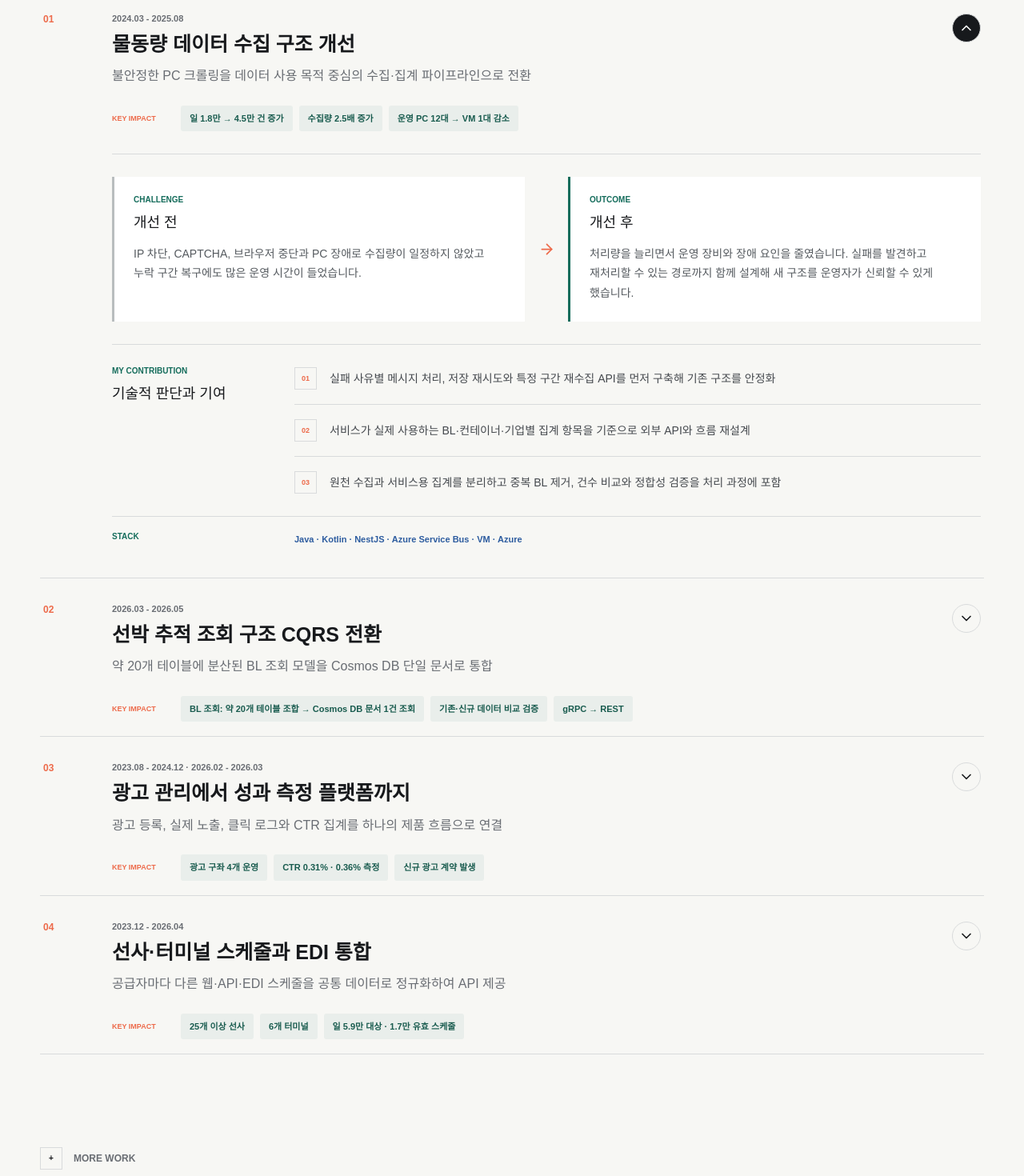
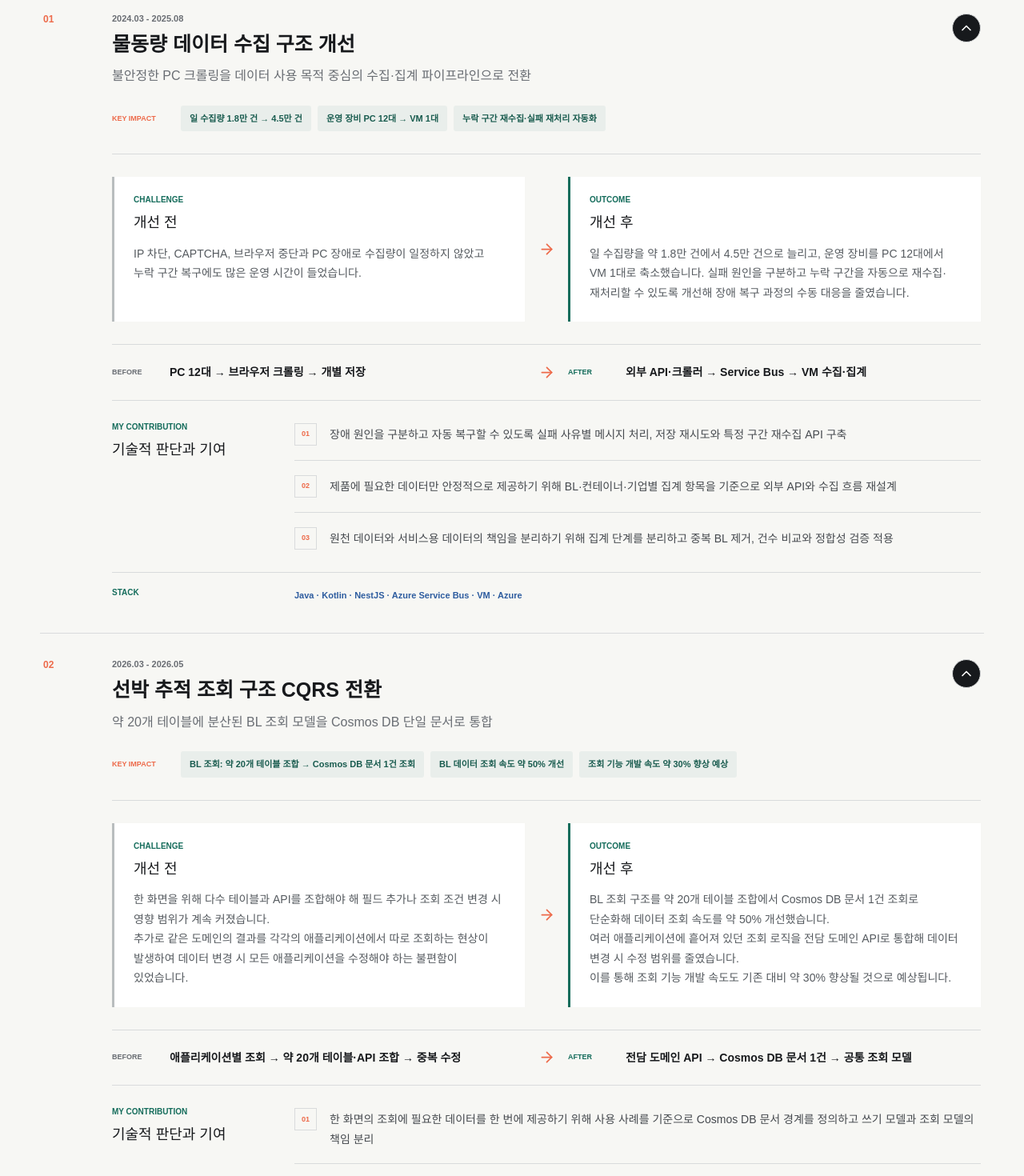
Before and after one commit to doveloper17/Portfolio, a Next.js app: page / in a window 1280 px wide. Shown: the part 3900-5370 px from the top of the page at 80% size. Built offline with nearby package versions, Linux system fonts and the light colour scheme.

Commit message:
feat: strengthen portfolio case studies

```diff
--- a/app/PortfolioClient.tsx
+++ b/app/PortfolioClient.tsx
@@ -23,7 +23,7 @@ const skillIcons = { code: Code2, server: ServerCog, database: Database, network
 const moreWorkIcons = { layers: Layers3, server: ServerCog, network: Network };
 
 function CaseStudy({ item }: { item: CaseStudyType }) {
-  const [open, setOpen] = useState(item.number === "01");
+  const [open, setOpen] = useState(true);
   return (
     <article className={`case-study ${open ? "is-open" : ""}`}>
       <button className="case-heading" onClick={() => setOpen(!open)} aria-expanded={open}>
@@ -55,6 +55,19 @@ function CaseStudy({ item }: { item: CaseStudyType }) {
               <p>{item.result}</p>
             </div>
           </div>
+          {item.architecture && (
+            <div className="case-architecture" aria-label={`${item.title} 구조 변화`}>
+              <div>
+                <span>Before</span>
+                <p>{item.architecture.before.join(" → ")}</p>
+              </div>
+              <ArrowRight className="case-architecture-arrow" size={21} aria-hidden="true" />
+              <div className="after">
+                <span>After</span>
+                <p>{item.architecture.after.join(" → ")}</p>
+              </div>
+            </div>
+          )}
           <div className="case-decisions">
             <div>
               <p className="detail-label">My contribution</p>
--- a/app/globals.css
+++ b/app/globals.css
@@ -40,13 +40,14 @@ main { overflow:hidden; }
 .cases{border-top:2px solid var(--ink)}.case-study{border-bottom:1px solid var(--line);padding:0}.case-heading{width:100%;display:grid;grid-template-columns:70px 1fr 45px;gap:16px;text-align:left;border:0;background:transparent;padding:32px 4px 24px;cursor:pointer}.case-number{font:700 12px Arial;color:var(--warm)}.case-intro{display:flex;flex-direction:column;gap:8px}.case-period{font:600 11px Arial;color:var(--muted)}.case-intro strong{font-size:25px}.case-intro>span:last-child{color:var(--muted);line-height:1.6}.case-toggle{justify-self:end;width:36px;height:36px;display:grid;place-items:center;border:1px solid var(--line);border-radius:50%;transition:transform .2s,background .2s,color .2s}.is-open .case-toggle{transform:rotate(180deg);background:var(--ink);color:white}
 .case-metrics{display:grid;grid-template-columns:72px minmax(0,1fr);gap:14px;align-items:center;margin:0 0 18px 90px}.case-metrics-title{color:var(--warm);font:750 9px/1 Arial,sans-serif;text-transform:uppercase}.case-metric-list{display:flex;gap:8px;flex-wrap:wrap}.case-metric-list span{padding:8px 11px;background:#e9eeeb;color:#185b4e;font-size:11px;font-weight:750;border-radius:3px}.case-detail{margin:28px 4px 38px 90px;border-top:1px solid var(--line)}.case-detail p{margin:0;color:#555a5f;line-height:1.75;font-size:14px;word-break:keep-all}.detail-label{color:var(--accent)!important;font:750 10px/1 Arial,sans-serif!important;text-transform:uppercase;margin-bottom:11px!important}.case-detail h4{margin:0 0 14px;font-size:18px;line-height:1.35}.case-flow{display:grid;grid-template-columns:minmax(0,1fr) 54px minmax(0,1fr);align-items:stretch;padding:28px 0}.case-flow-block{padding:24px;background:white;border-left:3px solid #b9bdbe}.case-flow-block p{white-space:pre-line}.case-flow-block.after{border-left-color:var(--accent)}.case-flow-arrow{display:grid;place-items:center;color:var(--warm)}
 .case-study:not(.is-open) .case-detail{display:none}
+.case-architecture{display:grid;grid-template-columns:minmax(0,1fr) 54px minmax(0,1fr);align-items:center;padding:22px 0;border-top:1px solid var(--line)}.case-architecture>div{display:grid;grid-template-columns:58px minmax(0,1fr);gap:14px;align-items:center}.case-architecture span{color:var(--muted);font:750 9px/1 Arial,sans-serif;text-transform:uppercase}.case-architecture p{color:var(--ink);font-weight:650}.case-architecture .after span{color:var(--accent)}.case-architecture-arrow{justify-self:center;color:var(--warm)}
 .case-decisions{display:grid;grid-template-columns:190px minmax(0,1fr);gap:38px;padding:28px 0;border-top:1px solid var(--line)}.case-decisions ol{list-style:none;margin:0;padding:0;display:grid;gap:0}.case-decisions li{display:grid;grid-template-columns:32px minmax(0,1fr);gap:12px;padding:0 0 18px;margin-bottom:18px;border-bottom:1px solid var(--line)}.case-decisions li:last-child{padding-bottom:0;margin-bottom:0;border-bottom:0}.case-decisions li>span{width:28px;height:28px;display:grid;place-items:center;border:1px solid var(--line);color:var(--warm);font:700 9px/1 Arial,sans-serif}.case-decisions li p{padding-top:2px;color:#45494e}
 .case-stack{display:grid;grid-template-columns:190px 1fr;gap:38px;align-items:start;padding-top:20px;border-top:1px solid var(--line)}.case-stack>span{color:var(--accent);font:750 10px/1 Arial,sans-serif;text-transform:uppercase}.case-stack p{color:var(--blue);font:650 11px/1.6 Arial,sans-serif!important}
 .portfolio-section{padding-bottom:0;border-bottom:0}
 .other-work{border:0}.other-grid{display:grid;grid-template-columns:repeat(3,1fr);border-top:1px solid var(--ink)}.other-grid>article{padding:32px 28px;border-right:1px solid var(--line);min-height:420px;display:flex;flex-direction:column}.other-grid>article:last-child{border:0}.other-grid svg{color:var(--accent)}.other-grid h3{font-size:20px;margin:28px 0 14px}.other-grid p{color:var(--muted);line-height:1.75;font-size:14px;word-break:keep-all}.other-grid ul{list-style:none;padding:18px 0 0;margin:0;border-top:1px solid var(--line);display:grid;gap:10px}.other-grid li{position:relative;padding-left:15px;color:#555a5f;font-size:13px;line-height:1.6;word-break:keep-all}.other-grid li:before{content:"";position:absolute;left:0;top:.65em;width:5px;height:5px;background:var(--warm)}.other-grid strong{display:block;margin-top:auto;padding-top:24px;color:var(--ink);font-size:12px;line-height:1.6}
 footer{background:#202225;color:white;padding:100px max(24px,calc((100vw - 1180px)/2)) 32px;display:grid;grid-template-columns:1fr auto;gap:60px}footer h2{margin:0;font-size:clamp(34px,4vw,56px);line-height:1.25;letter-spacing:0}.footer-contact{display:flex;flex-direction:column;justify-content:end;gap:18px}.footer-contact a{display:flex;align-items:center;justify-content:space-between;gap:40px;padding-bottom:9px;border-bottom:1px solid #65686b;font-weight:650}.copyright{grid-column:1/-1;margin:38px 0 0;padding-top:24px;border-top:1px solid #3c3f42;color:#94989c;font-size:11px}
 @media (max-width:850px){.site-header{width:calc(100% - 32px);grid-template-columns:1fr auto}.site-header nav{display:none}.hero{width:calc(100% - 32px);grid-template-columns:1fr;gap:46px;padding:58px 0}.hero-visual{height:360px}.impact-strip{grid-template-columns:1fr 1fr;padding:0}.impact-strip div{min-height:120px;border-bottom:1px solid #3b3d40}.section{width:calc(100% - 32px);padding:82px 0}.section-grid,.skill-grid{grid-template-columns:1fr;gap:50px}.skill-grid{gap:0}.skill-row:nth-child(odd){border-right:0}.employment{grid-template-columns:1fr;gap:30px}.employment-list article{grid-template-columns:130px 190px 1fr;gap:20px}.career-section{width:100%;padding-left:16px;padding-right:16px}.section-heading-row{display:block}.section-heading-row p{margin-top:20px}.career-area{grid-template-columns:90px minmax(0,1fr);gap:26px}.career-area-detail{grid-column:2}.case-heading{grid-template-columns:40px 1fr 38px}.case-metrics,.case-detail{margin-left:56px}.case-decisions,.case-stack{grid-template-columns:150px minmax(0,1fr);gap:24px}.other-grid{grid-template-columns:1fr}.other-grid>article{border-right:0;border-bottom:1px solid var(--line);min-height:0}.other-grid strong{margin-top:24px}footer{grid-template-columns:1fr}.footer-contact{max-width:420px}}
-@media (max-width:620px){.case-flow{grid-template-columns:1fr;padding-bottom:22px}.case-flow-arrow{height:42px;transform:rotate(90deg)}.case-decisions,.case-stack{grid-template-columns:1fr;gap:18px}.case-decisions ol{margin-top:2px}}
+@media (max-width:620px){.case-flow,.case-architecture{grid-template-columns:1fr;padding-bottom:22px}.case-flow-arrow,.case-architecture-arrow{height:42px;transform:rotate(90deg);justify-self:center}.case-architecture>div{grid-template-columns:52px minmax(0,1fr)}.case-decisions,.case-stack{grid-template-columns:1fr;gap:18px}.case-decisions ol{margin-top:2px}}
 @media (max-width:520px){.hero h1{font-size:39px}.hero-description{font-size:16px}.hero-actions{align-items:flex-start;flex-direction:column}.hero-visual{height:320px}.flow-node{width:190px}.node-source{left:12px}.node-core{right:8px}.node-product{left:18px}.impact-strip strong{font-size:25px}.profile-list>a,.profile-list>div{grid-template-columns:22px 66px 1fr}.skill-row{grid-template-columns:30px 72px 1fr;padding:18px 3px}.employment-list article{grid-template-columns:1fr;gap:7px;padding:22px 0}.employment-list p{margin-top:5px}.career-area{grid-template-columns:1fr;gap:16px;padding:30px 0}.career-area-detail{grid-column:1}.case-intro strong{font-size:20px}.case-heading{grid-template-columns:30px 1fr 32px;gap:8px}.case-number{font-size:10px}.case-metrics,.case-detail{margin-left:38px}.case-metrics{grid-template-columns:1fr;gap:10px}.case-flow-block{padding:18px}.footer-contact a{gap:12px}}
 @page{size:A4 landscape;margin:0}
 @media print{
@@ -105,6 +106,8 @@ footer{background:#202225;color:white;padding:100px max(24px,calc((100vw - 1180p
   .case-detail[aria-hidden="true"]{display:block!important}
   .case-flow{grid-template-columns:minmax(0,1fr) 12mm minmax(0,1fr);padding:4mm 0}
   .case-flow-block{padding:4mm}
+  .case-architecture{grid-template-columns:minmax(0,1fr) 12mm minmax(0,1fr);padding:3mm 0}
+  .case-architecture>div{grid-template-columns:14mm minmax(0,1fr);gap:3mm}
   .case-detail p{font-size:12px;line-height:1.6}
   .case-decisions{grid-template-columns:40mm minmax(0,1fr);gap:8mm;padding:4mm 0}
   .case-decisions li{break-inside:avoid;padding-bottom:2mm;margin-bottom:2mm}
--- a/content/포트폴리오.md
+++ b/content/포트폴리오.md
@@ -8,37 +8,55 @@ cases:
     title: 물동량 데이터 수집 구조 개선
     summary: 불안정한 PC 크롤링을 데이터 사용 목적 중심의 수집·집계 파이프라인으로 전환
     metrics:
-      - 일 1.8만 → 4.5만 건 증가
-      - 수집량 2.5배 증가
-      - 운영 PC 12대 → VM 1대 감소
+      - 일 수집량 1.8만 건 → 4.5만 건
+      - 운영 장비 PC 12대 → VM 1대
+      - 누락 구간 재수집·실패 재처리 자동화
     stack: Java · Kotlin · NestJS · Azure Service Bus · VM · Azure
     problem: IP 차단, CAPTCHA, 브라우저 중단과 PC 장애로 수집량이 일정하지 않았고 누락 구간 복구에도 많은 운영 시간이 들었습니다.
     actions:
-      - 실패 사유별 메시지 처리, 저장 재시도와 특정 구간 재수집 API를 먼저 구축해 기존 구조를 안정화
-      - 서비스가 실제 사용하는 BL·컨테이너·기업별 집계 항목을 기준으로 외부 API와 흐름 재설계
-      - 원천 수집과 서비스용 집계를 분리하고 중복 BL 제거, 건수 비교와 정합성 검증을 처리 과정에 포함
-    result: 처리량을 늘리면서 운영 장비와 장애 요인을 줄였습니다. 실패를 발견하고 재처리할 수 있는 경로까지 함께 설계해 새 구조를 운영자가 신뢰할 수 있게 했습니다.
+      - 장애 원인을 구분하고 자동 복구할 수 있도록 실패 사유별 메시지 처리, 저장 재시도와 특정 구간 재수집 API 구축
+      - 제품에 필요한 데이터만 안정적으로 제공하기 위해 BL·컨테이너·기업별 집계 항목을 기준으로 외부 API와 수집 흐름 재설계
+      - 원천 데이터와 서비스용 데이터의 책임을 분리하기 위해 집계 단계를 분리하고 중복 BL 제거, 건수 비교와 정합성 검증 적용
+    result: 일 수집량을 약 1.8만 건에서 4.5만 건으로 늘리고, 운영 장비를 PC 12대에서 VM 1대로 축소했습니다. 실패 원인을 구분하고 누락 구간을 자동으로 재수집·재처리할 수 있도록 개선해 장애 복구 과정의 수동 대응을 줄였습니다.
+    architecture:
+      before:
+        - PC 12대
+        - 브라우저 크롤링
+        - 개별 저장
+      after:
+        - 외부 API·크롤러
+        - Service Bus
+        - VM 수집·집계
   - number: "02"
     period: 2026.03 - 2026.05
     title: 선박 추적 조회 구조 CQRS 전환
     summary: 약 20개 테이블에 분산된 BL 조회 모델을 Cosmos DB 단일 문서로 통합
     metrics:
       - "BL 조회: 약 20개 테이블 조합 → Cosmos DB 문서 1건 조회"
-      - 기존·신규 데이터 비교 검증
-      - gRPC → REST
+      - BL 데이터 조회 속도 약 50% 개선
+      - 조회 기능 개발 속도 약 30% 향상 예상
     stack: Java · Kotlin · Spring Boot · Azure Cosmos DB · Kubernetes · REST
     problem: |
       한 화면을 위해 다수 테이블과 API를 조합해야 해 필드 추가나 조회 조건 변경 시 영향 범위가 계속 커졌습니다.
       추가로 같은 도메인의 결과를 각각의 애플리케이션에서 따로 조회하는 현상이 발생하여 데이터 변경 시 모든 애플리케이션을 수정해야 하는 불편함이 있었습니다.
     actions:
-      - 조회 사용 사례를 기준으로 문서 경계를 정의하고 기존 쓰기 모델과 조회 모델의 책임을 분리
-      - 여러 애플리케이션에 분산된 중복 조회 책임을 전담 도메인 API로 통합
-      - 기존·신규 API 응답 비교와 마이그레이션 데이터 검증을 분리해 오류 원인을 추적할 수 있게 구성
-      - 내부 gRPC 호출을 REST로 변경하고 Kubernetes 서비스 통신과 HTTP Proxy까지 전환 범위에 포함
+      - 한 화면의 조회에 필요한 데이터를 한 번에 제공하기 위해 사용 사례를 기준으로 Cosmos DB 문서 경계를 정의하고 쓰기 모델과 조회 모델의 책임 분리
+      - 데이터 변경 시 애플리케이션마다 수정해야 하는 문제를 줄이기 위해 분산된 조회 책임을 전담 도메인 API로 통합
+      - 전환 과정의 데이터 오류를 추적할 수 있도록 기존·신규 API 응답 비교와 마이그레이션 데이터 검증 절차를 분리
+      - KRC와 JPW의 서로 다른 Kubernetes 클러스터를 gRPC로 연결하는 과정에서 HTTP/2 프록시 설정 문제가 반복됐고 팀 내 운영 경험과 참고할 레퍼런스도 부족했습니다. 문제 해결과 유지보수가 용이한 기존 HTTP Proxy 경로를 활용하도록 호출 방식을 REST로 전환하고 서비스 통신 설정과 배포 범위를 함께 정리
     result: |
-      다중 테이블 조회와 API 조합 책임을 줄이고 데이터 의존 범위를 축소했습니다.
-      전담 도메인 API를 통해 조회 데이터를 관리하도록 책임을 모았습니다.
-      기능 코드뿐 아니라 QA와 배포 경로를 포함한 전환 계획을 담당했습니다.
+      BL 조회 구조를 약 20개 테이블 조합에서 Cosmos DB 문서 1건 조회로 단순화해 데이터 조회 속도를 약 50% 개선했습니다.
+      여러 애플리케이션에 흩어져 있던 조회 로직을 전담 도메인 API로 통합해 데이터 변경 시 수정 범위를 줄였습니다.
+      이를 통해 조회 기능 개발 속도도 기존 대비 약 30% 향상될 것으로 예상됩니다.
+    architecture:
+      before:
+        - 애플리케이션별 조회
+        - 약 20개 테이블·API 조합
+        - 중복 수정
+      after:
+        - 전담 도메인 API
+        - Cosmos DB 문서 1건
+        - 공통 조회 모델
   - number: "03"
     period: 2023.08 - 2024.12 · 2026.02 - 2026.03
     title: 광고 관리에서 성과 측정 플랫폼까지
@@ -50,10 +68,10 @@ cases:
     stack: Java · Spring Boot · JPA · QueryDSL · Azure Blob/Table Storage
     problem: CTR 측정 방식이 실무자와 협의 되지 않은 상태로 측정되고 있었으며, 구조적인 한계로 상품의 개수가 적었습니다.
     actions:
-      - 광고 상품·카테고리·슬롯·이미지 구조와 CRUD API, 백오피스 기능 개발
-      - 노출·클릭 위치, 사용자, IP, 슬롯과 이미지 단위 로그를 수집하고 봇·Google Ads 요청 제외
-      - 운영 중인 V1 사용처를 유지하면서 신규 구조와 집계 기준을 V2로 추가해 순차 전환
-    result: CTR 측정 방식을 재정의 하였으며, 비정상적인 데이터는 제외할 수 있도록 하는 모니터링 시스템을 구축하였습니다. 신규 광고 상품을 개설하여, 계약으로 이어졌습니다.
+      - 광고 상품을 확장할 수 있도록 상품·카테고리·슬롯·이미지의 책임을 분리하고 CRUD API와 백오피스 기능 개발
+      - 신뢰할 수 있는 CTR을 계산하기 위해 노출·클릭 위치, 사용자, IP, 슬롯과 이미지 단위 로그를 수집하고 봇·Google Ads 요청 제외
+      - 기존 사용처의 중단 없이 전환하기 위해 V1을 유지하면서 신규 구조와 집계 기준을 V2로 추가해 순차 적용
+    result: 광고 노출과 클릭의 측정 기준을 재정의하고 봇·Google Ads 요청을 제외해 CTR 0.31%와 0.36%를 확인할 수 있는 집계 구조를 마련했습니다. 광고 구좌를 4개까지 확장했고 신규 광고 상품은 실제 계약으로 이어졌습니다.
   - number: "04"
     period: 2023.12 - 2026.04
     title: 선사·터미널 스케줄과 EDI 통합
@@ -65,9 +83,9 @@ cases:
     stack: Java · Spring Boot · REST API · EDIFACT · Azure VM · Docker
     problem: 선사와 터미널마다 스케줄 제공 방식과 필드가 달랐고 웹·API 변경이나 EDI 포맷 차이가 수집 장애와 잘못된 데이터로 이어질 수 있었습니다.
     actions:
-      - 25개 이상 선사와 6개 터미널의 웹 크롤링·공식 API·EDIFACT 데이터를 공통 모델로 변환
-      - 포트·선박 매핑과 검증 로직 개선
-      - 재시도, Task 초기화와 수집량 모니터링을 적용하고 API 문서 제공
+      - 공급자별 데이터 형식 차이를 격리하기 위해 25개 이상 선사와 6개 터미널의 웹 크롤링·공식 API·EDIFACT 데이터를 공통 모델로 변환
+      - 잘못된 스케줄 연결을 줄이기 위해 포트·선박 매핑과 데이터 검증 로직 개선
+      - 수집 장애를 빠르게 복구하고 원인을 파악할 수 있도록 재시도, Task 초기화와 수집량 모니터링을 적용하고 API 문서 제공
     result: 이기종 데이터를 하나의 제공 체계로 운영하고 일 약 5.9만 건의 수집 대상에서 약 1.7만 건의 유효 스케줄을 확보했습니다. SaaS 외부 고객도 직접 사용할 수 있는 스케줄·추적 API로 활용 범위를 넓혔습니다.
 moreWork:
   - icon: network
--- a/lib/content.ts
+++ b/lib/content.ts
@@ -12,7 +12,18 @@ export type CareerArea = {
   responsibilities: string[];
   ownership: string;
 };
-export type CaseStudy = { number: string; period: string; title: string; summary: string; metrics: string[]; stack: string; problem: string; actions: string[]; result: string };
+export type CaseStudy = {
+  number: string;
+  period: string;
+  title: string;
+  summary: string;
+  metrics: string[];
+  stack: string;
+  problem: string;
+  actions: string[];
+  result: string;
+  architecture?: { before: string[]; after: string[] };
+};
 export type MoreWork = { icon: "layers" | "server" | "network"; title: string; summary: string; actions: string[]; result: string };
 export type SiteContent = {
   resume: {
```
Also changed, not shown: 1 other file (tests, documents, lock files or other folders).
